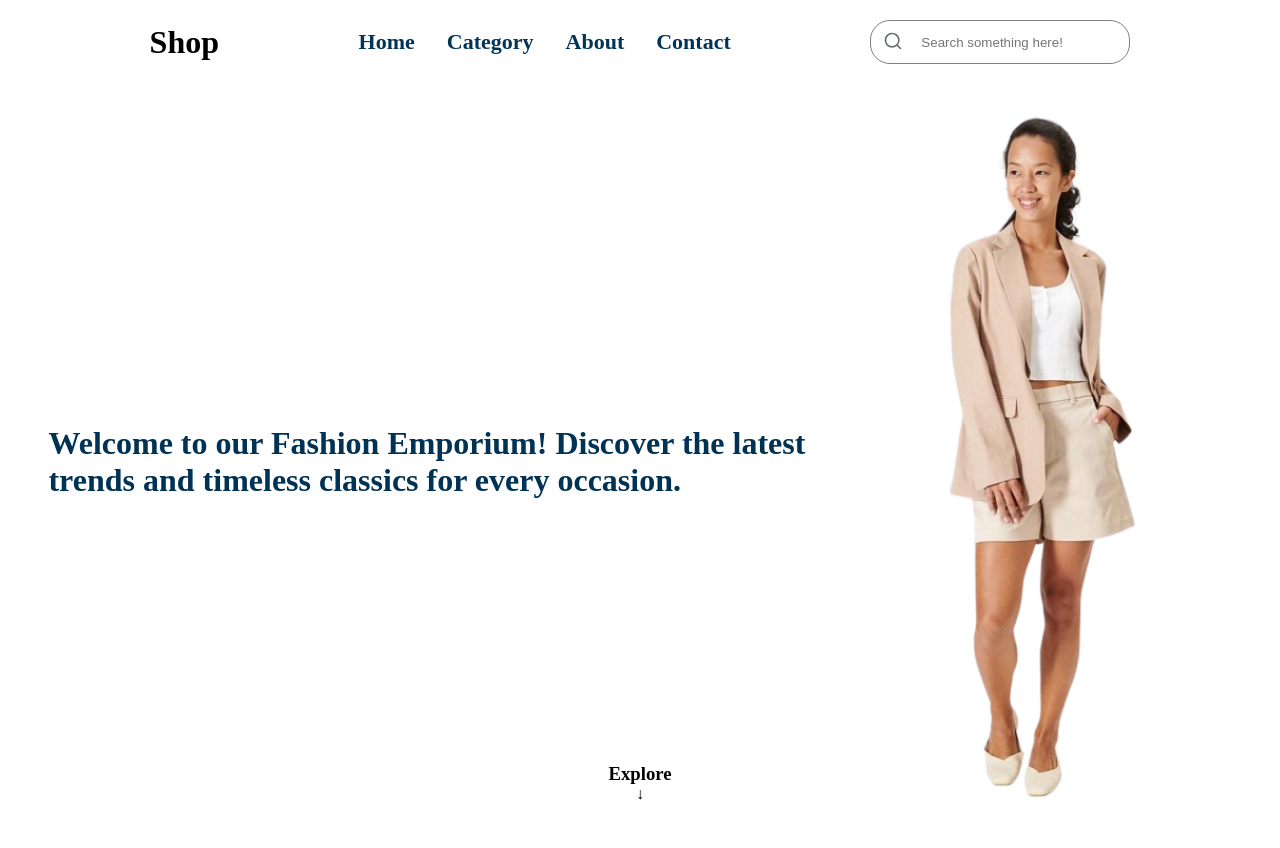
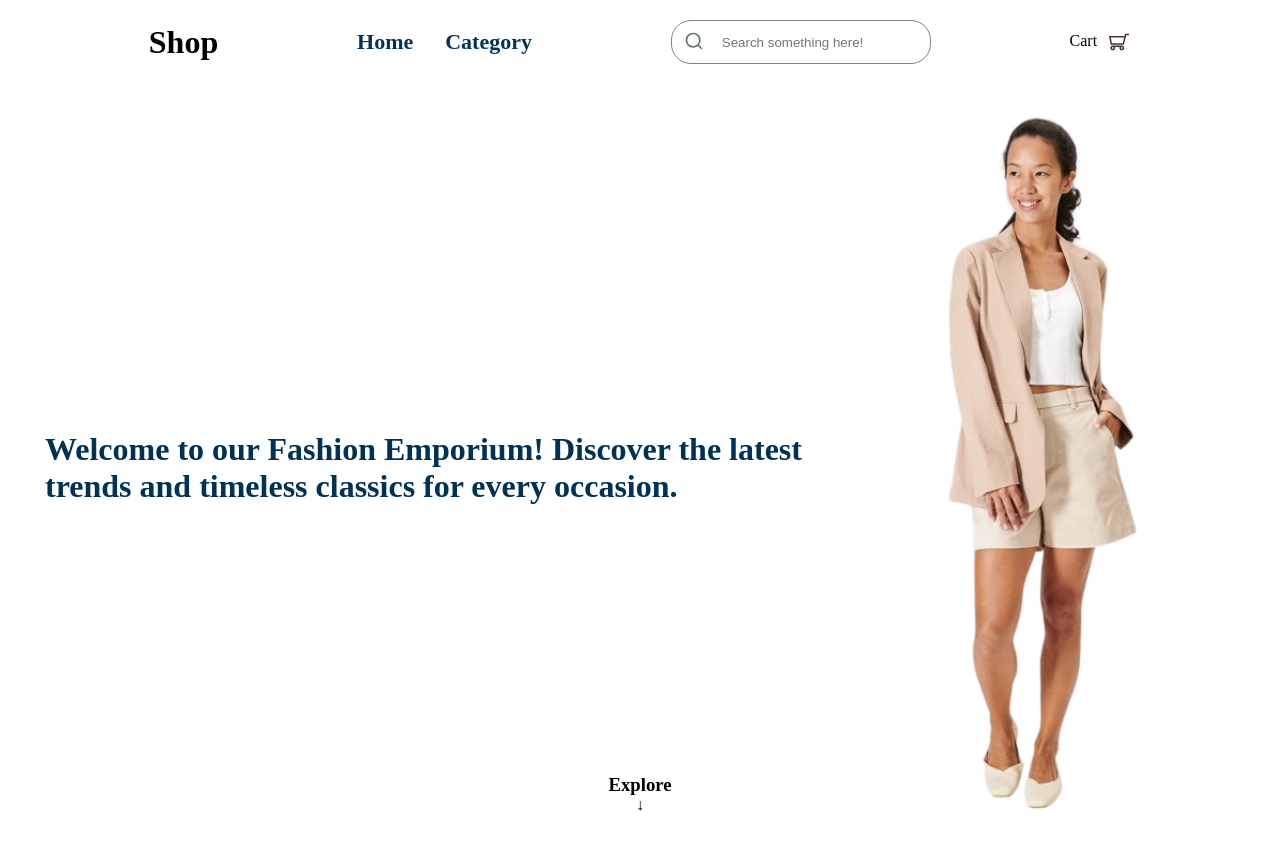
Before and after one commit to nikala404/e-commerce, a React (Vite) app: page / in a window 1280 px wide. Shown: the top 848 px of the page. Built offline with nearby package versions, Linux system fonts and the light colour scheme; no server answers; a web font is replaced by a local one.

Commit message:
Changes to add a cart

```diff
--- a/src/desktop_page_components/Header.tsx
+++ b/src/desktop_page_components/Header.tsx
@@ -1,8 +1,10 @@
 import { useState } from "react";
 import styled from "styled-components";
+import Cart from "../components/Cart";
 
 const HeaderStyle = styled.header`
   display: flex;
+  flex-wrap: wrap;
   justify-content: space-evenly;
   align-items: center;
   font-family: "Red Rose", serif;
@@ -61,9 +63,8 @@ export default function Header({
         <nav>
           <li>Home</li>
           <li>Category</li>
-          <li>About</li>
-          <li>Contact</li>
         </nav>
+
         <SearchContainer>
           <svg
             width="20"
@@ -84,6 +85,7 @@ export default function Header({
             onChange={handleInput}
           />
         </SearchContainer>
+        <Cart />
       </HeaderStyle>
     </>
   );
--- a/src/desktop_page_components/Hero.tsx
+++ b/src/desktop_page_components/Hero.tsx
@@ -8,7 +8,8 @@ const HeroStyle = styled.div`
   margin-top: 3rem;
 
   img {
-    height: 700px;
+    width: 100%;
+    max-width: 400px;
   }
   h1 {
     max-width: 790px;
--- a/src/desktop_page_components/MainContent.tsx
+++ b/src/desktop_page_components/MainContent.tsx
@@ -1,4 +1,4 @@
-import React, { useEffect, useState } from "react";
+import { useEffect, useState } from "react";
 import axios from "axios";
 import styled from "styled-components";
 import ProductInfo from "../components/ProductInfo";
```
